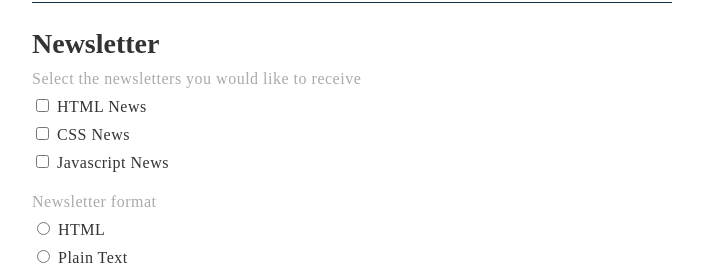
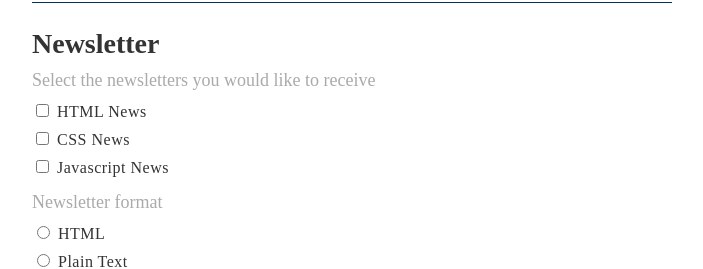
Before and after one commit to lizemmert/eemmert-unit3-formproject, a plain HTML site: page index.html in a window 1280 px wide. Shown: the part 750-1019 px from the top of the page, without its empty margins (288-991 px from the left). Drawn offline with Linux system fonts and the light colour scheme; a web font is replaced by a local one.

Commit message:
Update to Unit 3 project - changing <label> to <p>

```diff
--- a/css/styles.css
+++ b/css/styles.css
@@ -96,6 +96,9 @@ label {
 
 .desc {
   margin-top: 10px;
+  text-align: left;
+  margin-bottom: 10px;
+  color: #aaa;
 }
 
 .dark {
--- a/index.html
+++ b/index.html
@@ -100,14 +100,14 @@
         <fieldset id="newsletter">
           <legend>Newsletter</legend>
 
-            <label class="desc">Select the newsletters you would like to receive</label>
+            <p class="desc">Select the newsletters you would like to receive</p>
               <input type="checkbox" id="htmlNews" value="news_html" name="news_html"><label class="dark first" for="htmlNews">HTML News</label><br>
 
               <input type="checkbox" id="cssNews" value="news_css" name="news_css"><label class="dark" for="cssNews">CSS News</label><br>
 
               <input type="checkbox" id="javascriptNews" value="news_javascript" name="news_javascript"><label class="dark" for="javascriptNews">Javascript News</label><br>
 
-            <label>Newsletter format</label>
+            <p class="desc">Newsletter format</p>
               <input type="radio" id="html" name="newsletter_format"><label class="dark first" for="html">HTML</label><br>
 
               <input type="radio" id="plainText" name="newsletter_format"><label class="dark" for="plainText">Plain Text</label><br>
```
